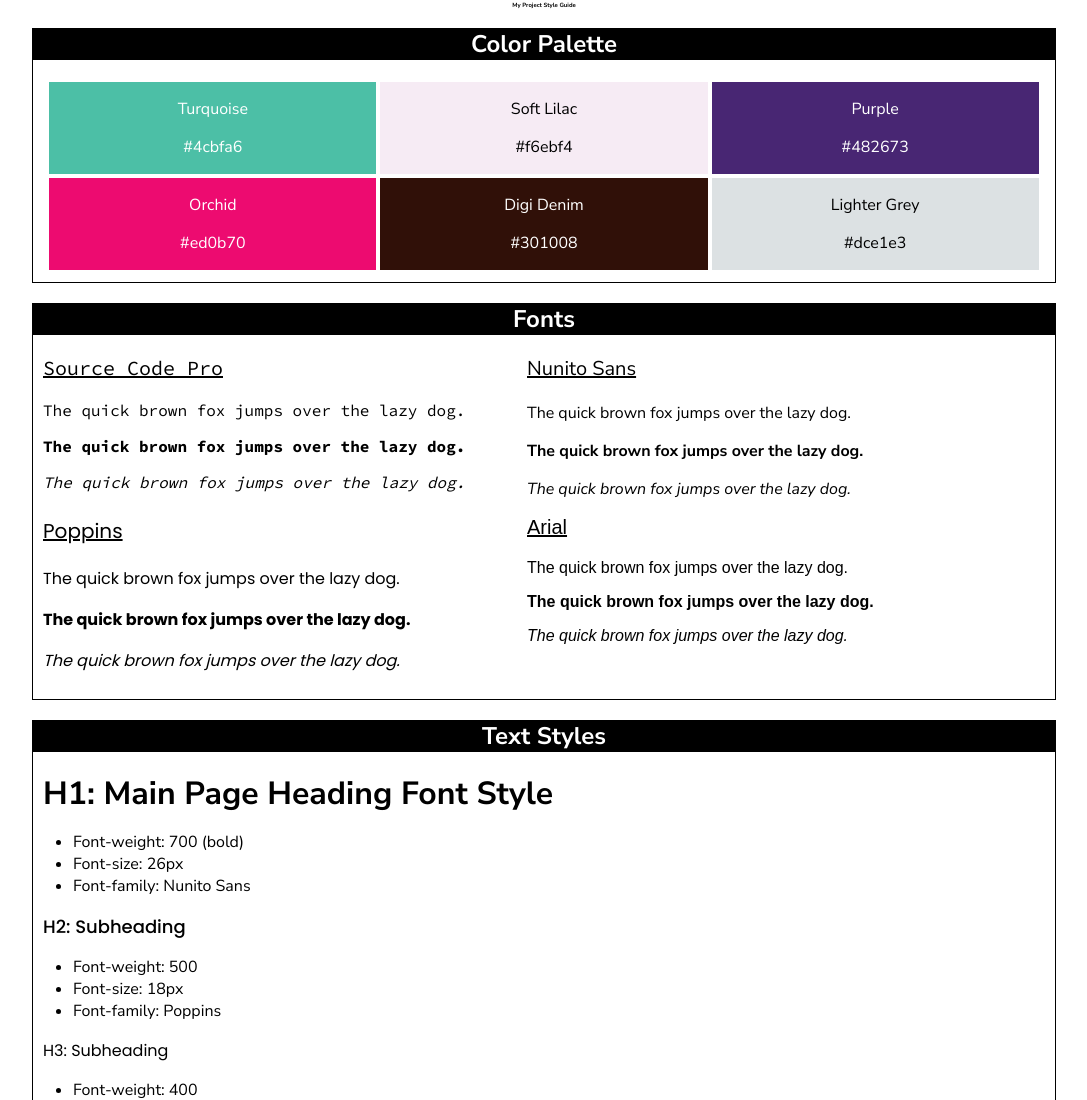
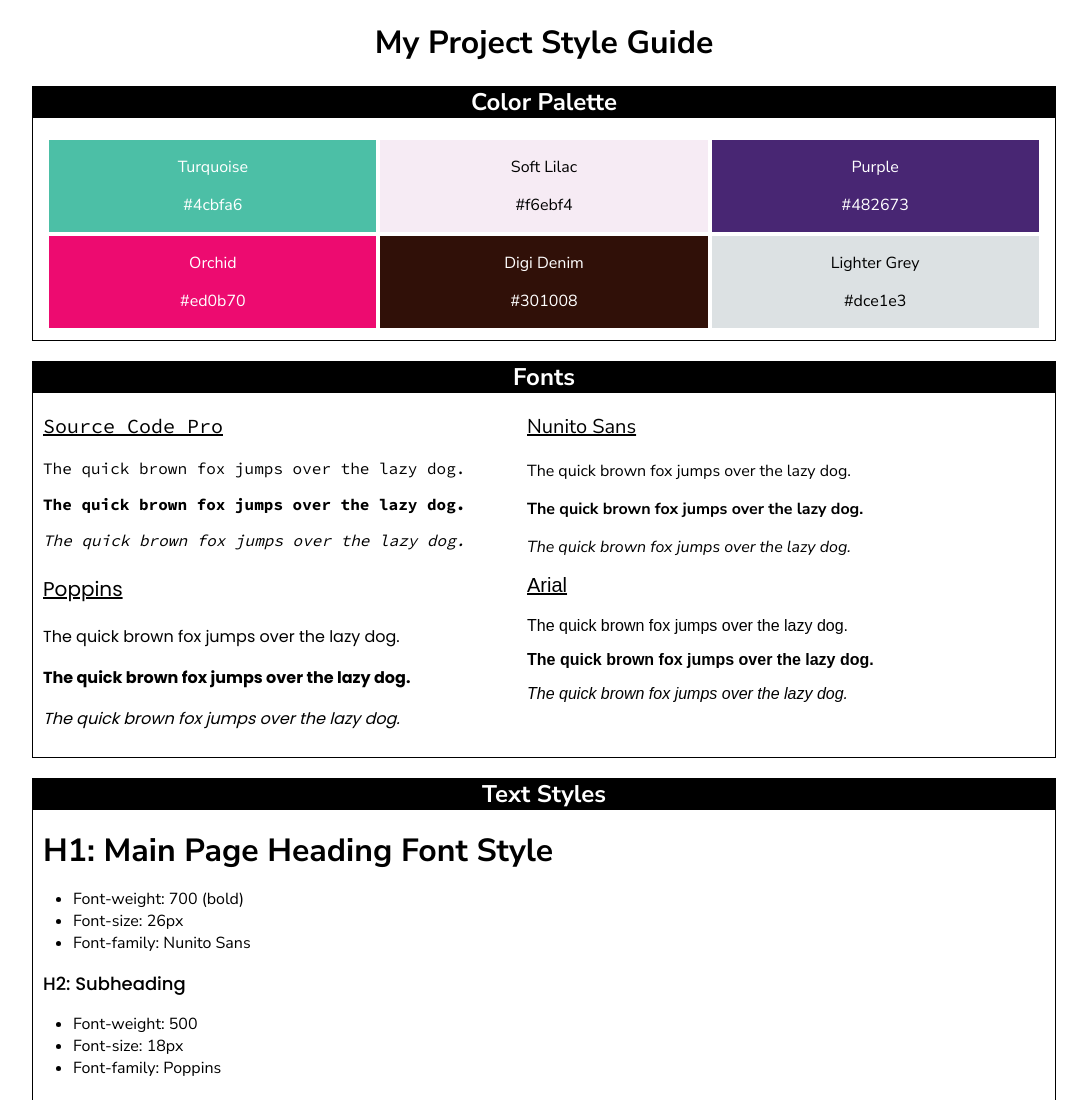
Before and after one commit to danub-io/style-guide, a plain HTML site: page index.html in a window 1280 px wide. Shown: the top 1100 px of the page, without its empty margins (96-1183 px from the left). Drawn offline with Linux system fonts and the light colour scheme.

Commit message:
Update index.html

```diff
--- a/index.html
+++ b/index.html
@@ -11,7 +11,7 @@
     <link rel="stylesheet" href="https://danub-io.github.io/style-guide/index.css" type="text/css">
 </head>
 <body>
-    <h1 style='text-align:center; font-size: 5%;'>My Project Style Guide</h1>
+    <h1 style='text-align:center;'>My Project Style Guide</h1>
     <!-- Colors section -->
     <div class="container">
         <h2 style='text-align:center; background-color: black; color: white;'>Color Palette</h2>
```
